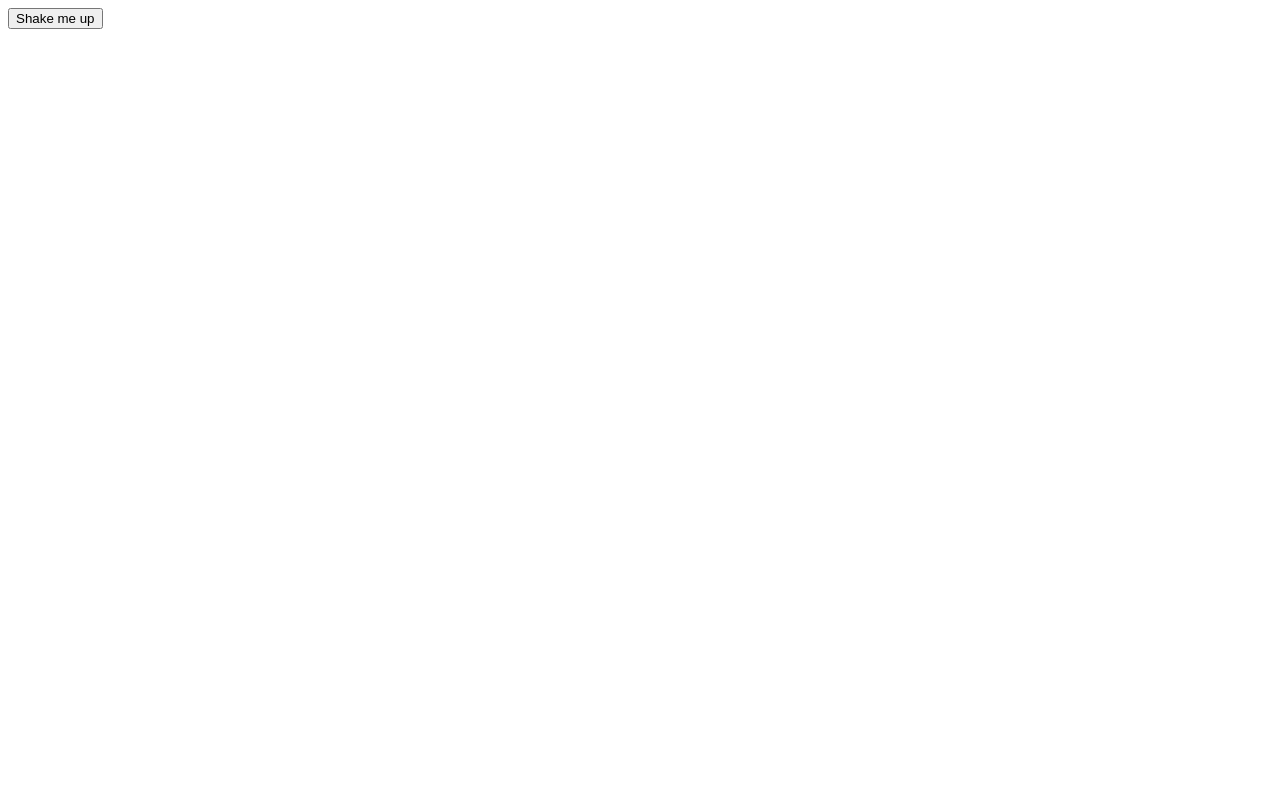
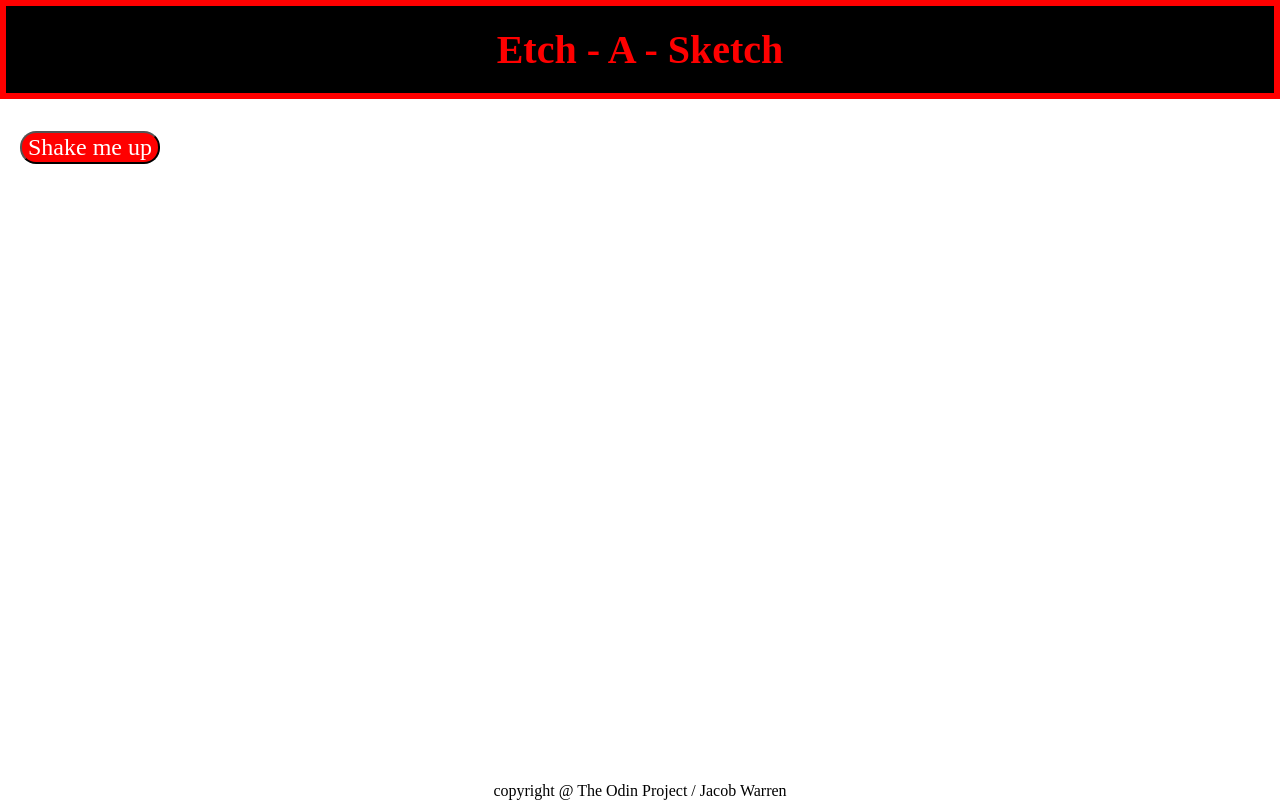
Before and after one commit to tagno1989/EtchASketch, a plain HTML site: page index.html in a window 1280 px wide. Drawn offline with Linux system fonts and the light colour scheme.

Commit message:
styles, comments

```diff
--- a/index.html
+++ b/index.html
@@ -8,13 +8,23 @@
     <title>Etch - a - Sketch</title>
 </head>
 <body>
-    <div class="reset">
-        <button>Shake me up</button>
-    </div>
+    <header>
+        <h1>
+            Etch - A - Sketch
+        </h1>
+    </header>
+    <main>
+        <div class="reset">
+            <button>Shake me up</button>
+        </div>
 
-    <div class="container" id="container">
+        <div class="container" id="container">
 
-    </div>
+        </div>
+    </main>
+    <footer>
+        copyright @ The Odin Project / Jacob Warren
+    </footer>
 </body>
 <script src="script.js"></script>
 </html>
--- a/script.js
+++ b/script.js
@@ -1,6 +1,7 @@
 const sizeOfGrid = 16;
 const reset = document.querySelector('button')
 const container = document.querySelector('.container')
+// 256 random color values for rainbow color
 const createRandomRgb = () => {
     const r = Math.floor(Math.random() * 256)
     const g = Math.floor(Math.random() * 256)
@@ -20,13 +21,13 @@ const createGrid = (amtOfGrids) => {
 
         for (let j = 0; j < amtOfGrids; j++){
             const {r , g , b} = createRandomRgb()
-            const widthAndHeight = 960 / sizeOfGrid
+            const widthAndHeight = 250 / sizeOfGrid
             const gridBox = document.createElement('div')
             gridBox.classList.add('grid-box')
             gridBox.style.width = `${widthAndHeight}px`
             gridBox.style.height = `${widthAndHeight}px`
 
-// adding event listener to change the color in our div boxes // and opacity effect
+// adding event listener to change the color in our div boxes //  opacity effect
             gridBox.addEventListener('mouseover' , () => {
                 const bgColor = 'rgb(' + r + ',' + g + ',' + b + ')';
                 // gridBox.style.backgroundColor = bgColor
@@ -41,7 +42,7 @@ const createGrid = (amtOfGrids) => {
     container.appendChild(wrapper)
 }
 
-
+// up to 100X grid user input allows for custom grid// resets grid also
 
 reset.addEventListener('click', () => {
     let userSize = Number(prompt('how big for new grid (must be less than 100)'))
--- a/style.css
+++ b/style.css
@@ -1,14 +1,66 @@
-.container {
+/* set up */
 
+body {
+    display: flex;
+    min-height: 100vh;
+    flex-direction: column;
+}
+main {
+    flex: 1;
 }
 .grid-row {
     display: flex;
-    width: 100%;
+    justify-content: center;
+    align-items: stretch;
+    align-content: stretch;
+    min-width: 100%;
+    min-height: auto;
+}
+
+.grid-box {
+    display: grid;
+    width: 1rem;
+    height: 1rem;
+    border: 1px solid black;
+    box-shadow: rgba(0, 0, 0, 0.24) 0px 3px 8px;
+}
+
+/* styles */
+
+* {
+    font-family: 'Times New Roman', Times, serif;
+    margin: 0%;
 
 }
 
-.grid-box {
-    width: 50px;
-    height: 50px;
-    border: 1px solid black;
+header {
+    text-align: center;
+    background-color: black;
+    padding: 20px;
+    border: 6px solid red;
+    color: red;
+    font-size: 1.25rem;
 }
+
+button {
+    border-radius: 1rem;
+    background-color: red;
+    color: white;
+    font-size: 1.5rem;
+}
+
+/* dev styles */
+.reset {
+    display: flex;
+    justify-content: flex-start;
+    padding: 2rem 20px;
+}
+.container {
+    display: grid;
+    width: auto;
+    height: auto;
+}
+
+footer {
+    text-align: center;
+}
```
